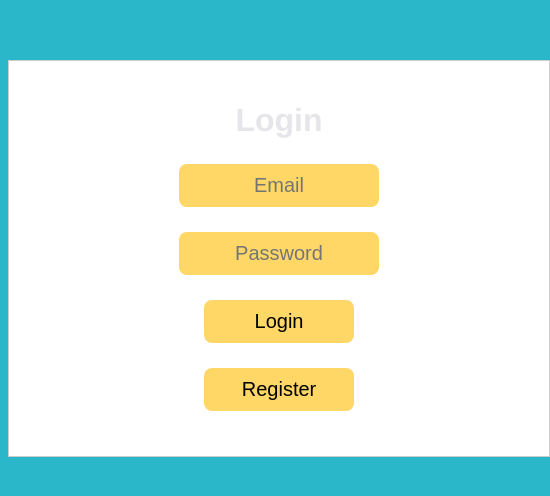
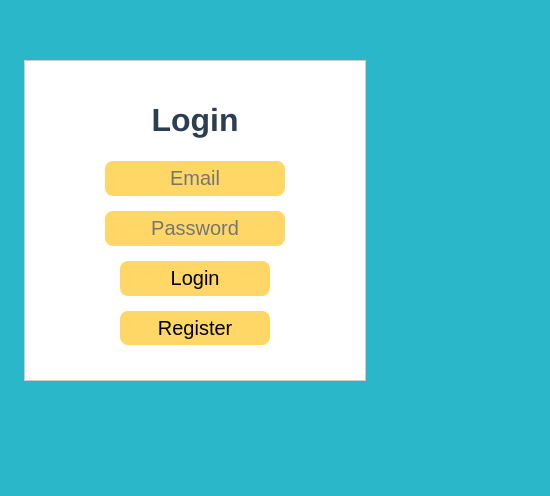
Before and after one commit to dbllt/oci_drawthatpaper, a Vue app in the folder dtp-front/: page / in a window 390 px wide. Shown: the part 140-636 px from the top of the page, 550 px wide, since content can reach past the window. Built offline with nearby package versions, Linux system fonts and the light colour scheme.

Commit message:
Fix login and register on phone, move global style to App.vue

```diff
--- a/dtp-front/src/App.vue
+++ b/dtp-front/src/App.vue
@@ -15,4 +15,46 @@
   color: #2c3e50;
   margin-top: 60px;
 }
+body {
+  background-color: #2ab7ca;
+}
+
+h1 {
+  color: #e6e6ea;
+}
+.block {
+  display: block;
+  text-align: center;
+  border: none;
+  background-color: #fed766;
+  font-size: 26px;
+  cursor: pointer;
+
+  margin: 5% auto;
+  padding: 2% 10% 2% 10%;
+  width: 30%;
+  min-width: 200px;
+  border-radius: 8px;
+
+}
+
+
+.block:hover {
+  color: white
+}
+
+input{
+  display: block;
+  text-align: center;
+  border: none;
+  background-color: #fed766;
+  font-size: 20px;
+
+  margin: 5% auto;
+  padding: 2% 5% 2% 5%;
+  width: 30%;
+  min-width: 150px;
+  border-radius: 8px;
+
+}
 </style>
--- a/dtp-front/src/components/account/Login.vue
+++ b/dtp-front/src/components/account/Login.vue
@@ -66,14 +66,20 @@ export default {
   margin: 5% auto;
   padding: 2% 5% 2% 5%;
   width: 30%;
+  min-width: 150px;
   border-radius: 8px;
 }
 
 #login {
-  width: 500px;
+  width: 80%;
+  max-width: 500px;
   border: 1px solid #CCCCCC;
   background-color: #FFFFFF;
   margin: 200px auto auto;
   padding: 20px;
 }
+
+#login h1 {
+  color: inherit;
+}
 </style>
--- a/dtp-front/src/components/account/Register.vue
+++ b/dtp-front/src/components/account/Register.vue
@@ -77,7 +77,8 @@ export default {
 
 <style scoped>
 #login {
-  width: 500px;
+  width: 80%;
+  max-width: 500px;
   border: 1px solid #CCCCCC;
   background-color: #FFFFFF;
   margin: 200px auto auto;
--- a/dtp-front/src/components/game/JoinGame.vue
+++ b/dtp-front/src/components/game/JoinGame.vue
@@ -67,19 +67,6 @@ export default {
 </script>
 
 <style>
-input {
-  display: block;
-  text-align: center;
-  border: none;
-  background-color: #fed766;
-  font-size: 20px;
-
-  margin: 5% auto;
-  padding: 2% 5% 2% 5%;
-  width: 30%;
-  border-radius: 8px;
-}
-
 .roomList{
 
   border-style: solid;
--- a/dtp-front/src/components/game/MainMenu.vue
+++ b/dtp-front/src/components/game/MainMenu.vue
@@ -48,30 +48,4 @@ export default {
 
 
 <style>
-body {
-  background-color: #2ab7ca;
-}
-
-h1 {
-  color: #e6e6ea;
-}
-.block {
-  display: block;
-  text-align: center;
-  border: none;
-  background-color: #fed766;
-  font-size: 26px;
-  cursor: pointer;
-
-  margin: 5% auto;
-  padding: 2% 10% 2% 10%;
-  width: 30%;
-  border-radius: 8px;
-
-}
-
-
-.block:hover {
-  color: white;
-}
 </style>
```
